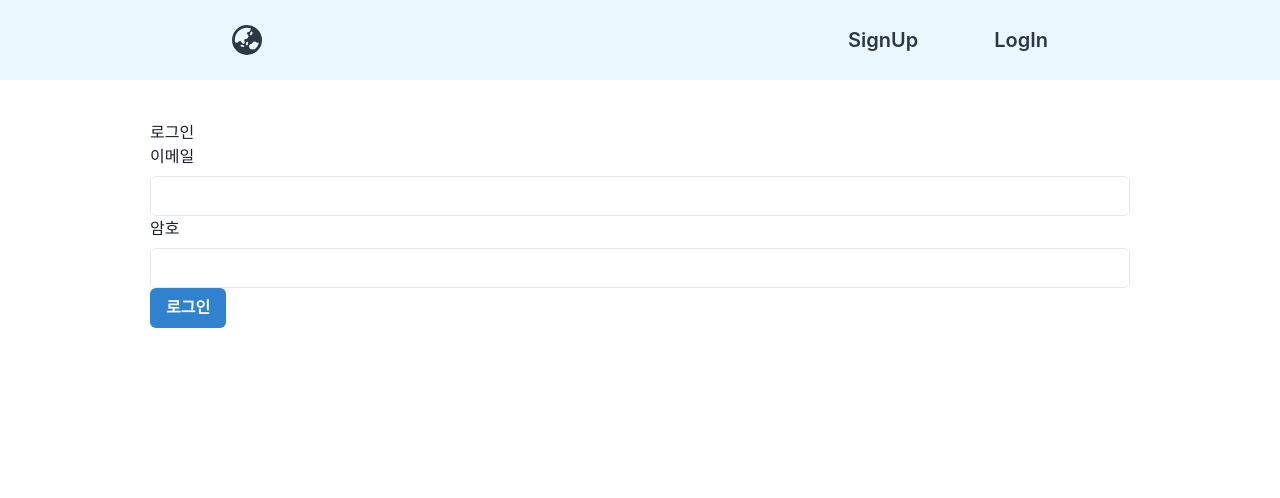
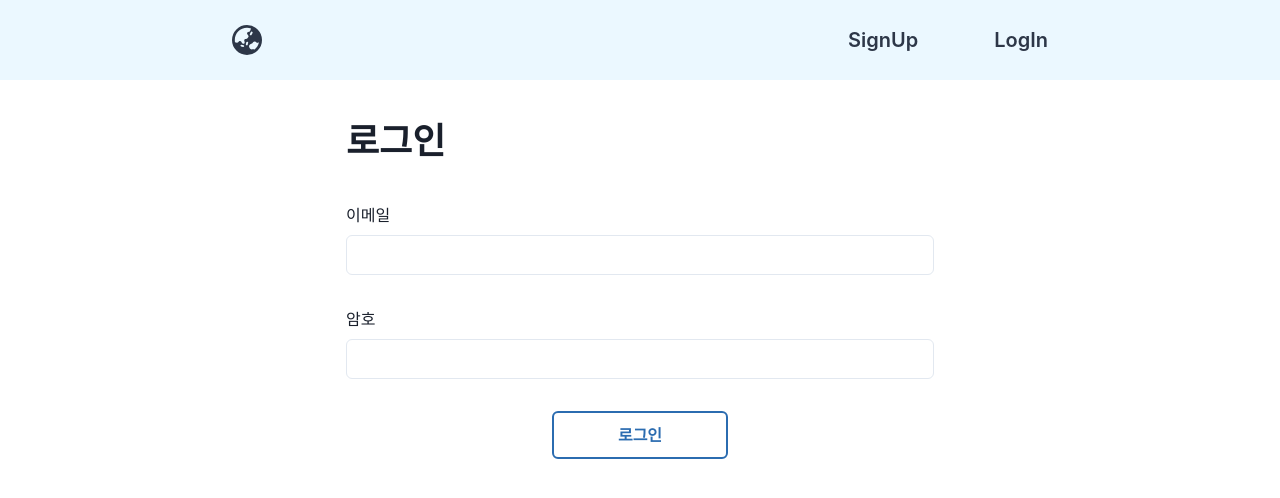
Before and after one commit to huitopia/react-mini-project-1, a React (Vite) app: page /login in a window 1280 px wide. Shown: the top 498 px of the page. Built offline with nearby package versions, Linux system fonts and the light colour scheme.

Commit message:
✨ : 로그인 css

```diff
--- a/src/page/member/MemberLogin.jsx
+++ b/src/page/member/MemberLogin.jsx
@@ -1,8 +1,10 @@
 import {
   Box,
   Button,
+  Center,
   FormControl,
   FormLabel,
+  Heading,
   Input,
   useToast,
 } from "@chakra-ui/react";
@@ -43,27 +45,41 @@ export function MemberLogin() {
   }
 
   return (
+    <Center>
+      <Box w={"60%"}>
+        <Box mb={10}>
+          <Heading>로그인</Heading>
+        </Box>
         <Box>
-      <Box>로그인</Box>
-      <Box>
-        <Box>
+          <Box mb={8}>
             <FormControl>
               <FormLabel>이메일</FormLabel>
               <Input onChange={(e) => setEmail(e.target.value)} />
             </FormControl>
           </Box>
-        <Box>
+          <Box mb={8}>
             <FormControl>
               <FormLabel>암호</FormLabel>
               <Input onChange={(e) => setPassword(e.target.value)} />
             </FormControl>
           </Box>
           <Box>
-          <Button onClick={handleLogin} colorScheme={"blue"}>
+            <Center>
+              <Button
+                onClick={handleLogin}
+                colorScheme={"blue"}
+                variant={"outline"}
+                size="md"
+                height="48px"
+                width="30%"
+                border="2px"
+              >
                 로그인
               </Button>
+            </Center>
           </Box>
         </Box>
       </Box>
+    </Center>
   );
 }
```
Lines whose indentation alone changed are shown as unchanged.
